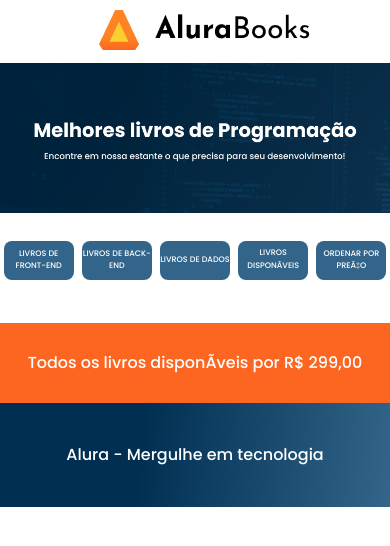
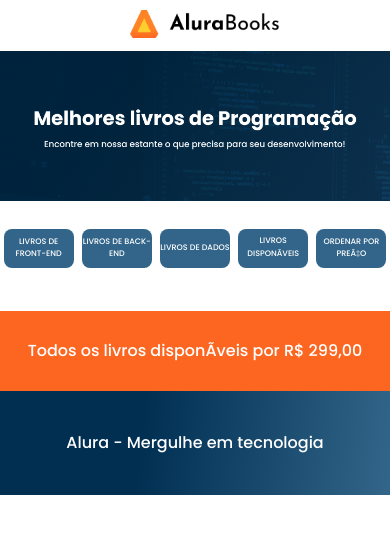
Before and after one commit to laraberns/alura-books-livros-disponiveis, a plain HTML site: page index.html in a window 390 px wide. Drawn offline with nearby package versions, Linux system fonts and the light colour scheme; no server answers; a script that the page names is missing.

Commit message:
alterando header

```diff
--- a/index.html
+++ b/index.html
@@ -12,7 +12,7 @@
   <link rel="stylesheet" href="style.css" />
 </head>
 <header class="header">
-  <h1><img src="imagens/Logo-1.png" /></h1>
+  <h1><img src="imagens/Logo-1.png" class="imgDoHeader"/></h1>
 </header>
 
 <body>
--- a/style.css
+++ b/style.css
@@ -263,9 +263,6 @@
     }
 
     .header {
-      text-align: center;
-      width: 100%;
-      background-color: var(--bg-color);
       margin: 10px
     }
 
@@ -330,4 +327,9 @@
     .rodape {
       margin-top: 0;
     }
+
+    .imgDoHeader{
+      width: 150px;
+    }
+
   }
```
